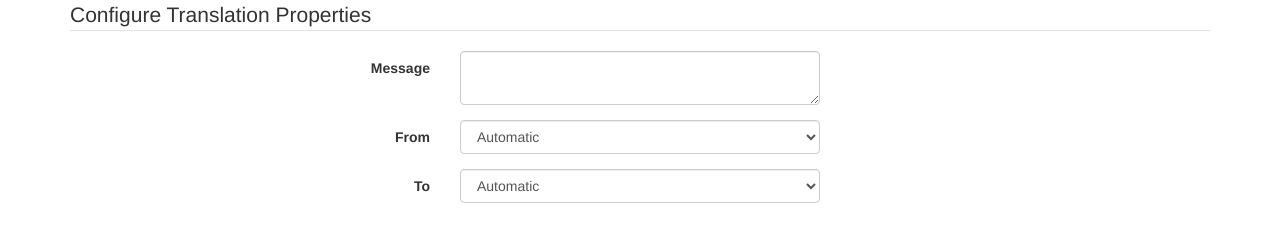
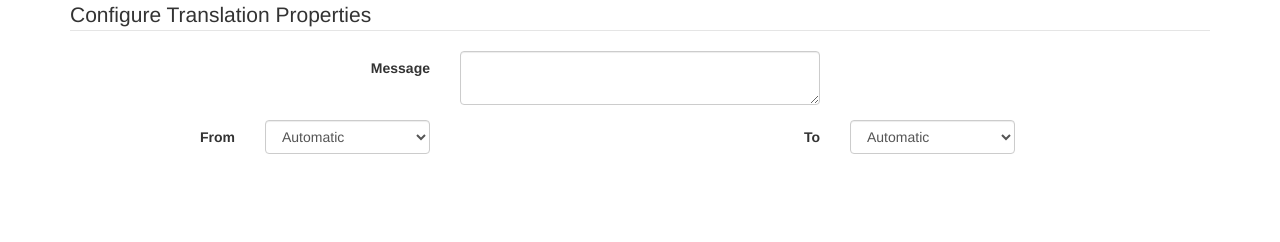
Before and after one commit to tristonwilliams/https-github.com-tristonwilliams-gtranslateOriginal, a website: page public/index.html in a window 1280 px wide. Drawn offline with nearby package versions, Linux system fonts and the light colour scheme.

Commit message:
UI layout

```diff
--- a/public/index.html
+++ b/public/index.html
@@ -18,22 +18,24 @@
     <div class="container">
         <form class="form-horizontal">
             <fieldset>
-
-                <!-- Form Name -->
                 <legend>Configure Translation Properties</legend>
 
-                <!-- Textarea -->
+                <div class="row">
+                    <div class="col-xs-12 col-sm-12">
                         <div class="form-group">
-                    <label class="col-md-4 control-label" for="textMessage">Message</label>
-                    <div class="col-md-4">
+                            <label class="col-sm-4 control-label" for="textMessage">Message</label>
+                            <div class="col-sm-4">
                                 <textarea class="form-control" id="textMessage" name="textMessage"></textarea>
                             </div>
                         </div>
+                    </div>
+                </div>
 
-                <!-- Select Basic -->
+                <div class="row">
+                    <div class="col-xs-6 col-sm-6 col-md-6">
                         <div class="form-group">
-                    <label class="col-md-4 control-label" for="fromLang">From</label>
-                    <div class="col-md-4">
+                            <label class="col-sm-4 control-label" for="fromLang">From</label>
+                            <div class="col-sm-4">
                                 <select id="fromLang" name="fromLang" class="form-control">
                                     <option value="auto">Automatic</option>
                                     <option value="af">Afrikaans</option>
@@ -145,11 +147,14 @@
                                 </select>
                             </div>
                         </div>
+                    </div>
 
                     <!-- Select Basic -->
+                    <div class="col-xs-6 col-sm-6 col-md-6">
+
                         <div class="form-group">
-                    <label class="col-md-4 control-label" for="toLang">To</label>
-                    <div class="col-md-4">
+                            <label class="col-sm-4 control-label" for="toLang">To</label>
+                            <div class="col-sm-4">
                                 <select id="toLang" name="toLang" class="form-control">
                                     <option value="auto">Automatic</option>
                                     <option value="af">Afrikaans</option>
@@ -259,6 +264,8 @@
                                 </select>
                             </div>
                         </div>
+                    </div>
+                </div>
 
             </fieldset>
         </form>
```
Lines whose indentation alone changed are shown as unchanged.
